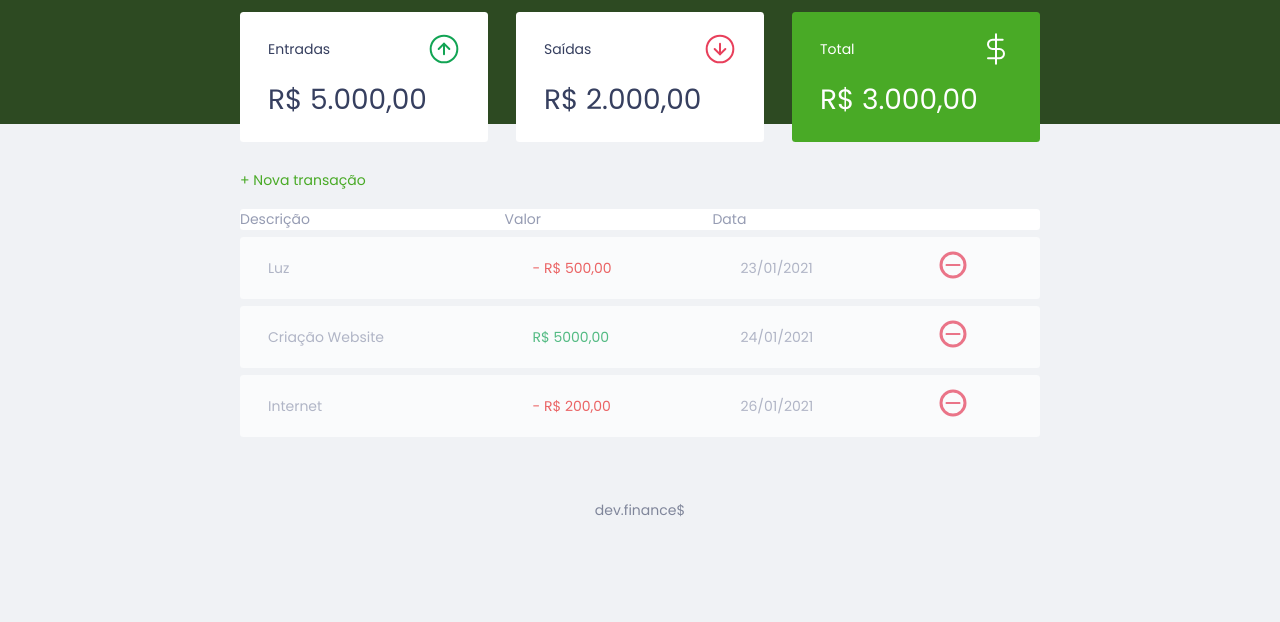
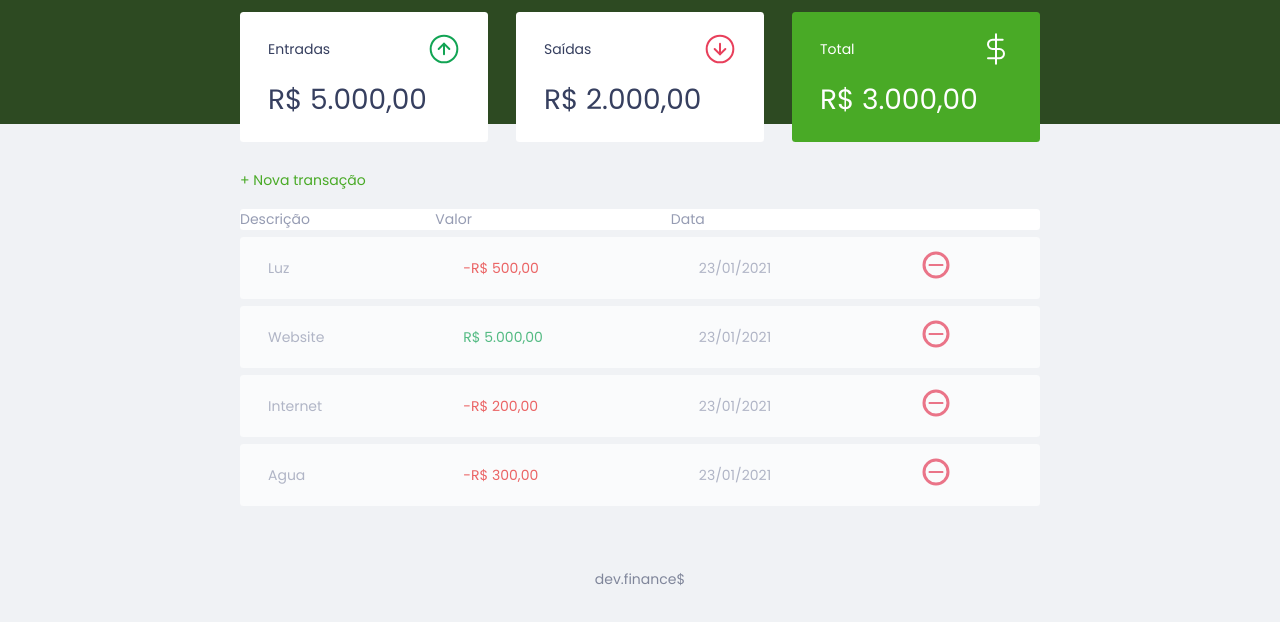
Before and after one commit to Gustavo032/dev.finances, a plain HTML site: page index.html in a window 1280 px wide. Shown: the part 74-696 px from the top of the page. Drawn offline with Linux system fonts and the light colour scheme.

Commit message:
adicionando funcionalidade de inserir uma nova transaçao

```diff
--- a/index.html
+++ b/index.html
@@ -62,32 +62,7 @@
                         </tr>
                     </thead>
                     <tbody>
-                        <tr>
-                            <td class="description">Luz</td>
-                            <td class="expense">- R$ 500,00</td>
-                            <td class="date">23/01/2021</td>
-                            <td>
-                                <img src="./assets/minus.svg" alt="Remover transação">
-                            </td>
-                        </tr>
-
-                        <tr>
-                            <td class="description">Criação Website</td>
-                            <td class="income">R$ 5000,00</td>
-                            <td class="date">24/01/2021</td>
-                            <td>
-                                <img src="./assets/minus.svg" alt="Remover transação">
-                            </td>
-                        </tr>
-
-                        <tr>
-                            <td class="description">Internet</td>
-                            <td class="expense">- R$ 200,00</td>
-                            <td class="date">26/01/2021</td>
-                            <td>
-                                <img src="./assets/minus.svg" alt="Remover transação">
-                            </td>
-                        </tr>
+                        <!-- TRANSAÇÕES AQUI -->
                     </tbody>
                 </table>
             </section>
--- a/script.js
+++ b/script.js
@@ -9,3 +9,95 @@
         modalElement.classList.remove('active')
     }
 }
+
+const transactions = [
+    {
+        id: 1,
+        description: 'Luz',
+        amount: -50000,
+        date: '23/01/2021'
+    },
+
+    {
+        id: 2,
+        description: 'Website',
+        amount: 500000,
+        date: '23/01/2021'
+    },
+
+    {
+        id: 3,
+        description: 'Internet',
+        amount: -20000,
+        date: '23/01/2021'
+    },
+
+    {
+        id: 4,
+        description: 'Agua',
+        amount: -30000,
+        date: '23/01/2021'
+    },
+]
+
+const Transaction = {
+    income (){
+        // somar as entradas
+    },
+
+    expense (){
+        // somar as saídas
+    },
+
+    total (){
+        // entradas - saídas
+    }
+}
+
+const DOM = {
+        transactionsContainer: document.querySelector('#data-table tbody'),
+
+        addTransaction(transaction, index){
+            const tr = document.createElement('tr')
+            tr.innerHTML = DOM.innerHTMLTransaction(transaction)
+
+            DOM.transactionsContainer.appendChild(tr)
+        },
+
+        innerHTMLTransaction(transaction){
+            const CSSclass = transaction.amount > 0 ? "income" : "expense"
+
+            const amount = Utils.formatCurrency(transaction.amount)
+
+            const html = `
+            <td class="description">${transaction.description}</td>
+            <td class="${CSSclass}">${amount}</td>
+            <td class="date">${transaction.date}</td>
+            <td>
+                <img src="./assets/minus.svg" alt="Remover transação">
+            </td>
+            `
+            return html
+        }
+}
+
+const Utils = {
+    formatCurrency (value){
+        const signal = Number(value) < 0 ? "-" : ""
+
+        value = String(value).replace(/\D/g, "")
+
+        value = Number(value) / 100
+
+        value = value.toLocaleString("pt-BR", {
+            style: "currency",
+            currency: "BRL"
+        })
+
+        return signal + value
+    }
+}
+
+transactions.forEach(function(transaction) {
+    DOM.addTransaction(transaction)
+})
--- a/style.css
+++ b/style.css
@@ -1,4 +1,6 @@
-/* GERAL  ---------------- */
+/* -------- GERAL  -------- */
+
+
 :root{
     --dark-blue: #363f5f;
     --green: #49aa26;
@@ -27,8 +29,8 @@ body {
     height: 1px;
     padding: 0;
     margin: -1px;
+    white-space: nowrap;
     clip: rect(0, 0, 0, 0);
-    white-space: nowrap;
     border-width: 0 ;
 }
 
@@ -37,7 +39,7 @@ body {
     margin: auto;
 }
 
-/* TITLES ---------------- */
+/* -------- TITLES -------- */
 h2{
     margin-top: 3.2rem;
     margin-bottom: 0.8rem;
@@ -46,7 +48,10 @@ h2{
     font-weight: normal;
 }
 
-/* LINKS & BUTTONS -------- */
+
+/* -------- LINKS & BUTTONS -------- */
+
+
 a {
     color: var(--green);
     text-decoration: none;
@@ -94,7 +99,10 @@ button:hover{
     opacity: 1;
 }
 
-/* HEADER ---------------- */
+
+/* -------- HEADER -------- */
+
+
 header {
     background-color: #2d4a22;
     padding: 2rem 0 10rem;
@@ -106,7 +114,10 @@ header {
     font-weight: 100;
 }
 
-/* BALANCE ---------------- */
+
+/* -------- BALANCE -------- */
+
+
 #balance{
     margin-top: -8rem;
 }
@@ -116,7 +127,10 @@ header {
     margin-top: 0;
 }
 
-/* CARDS ----------------- */
+
+/* -------- CARDS -------- */
+
+
 .card {
     background-color: #fff;
     color: var(--dark-blue);
@@ -148,7 +162,10 @@ header {
     color: white
 }
 
-/* TABLE =---------------- */
+
+/* -------- TABLE -------- */
+
+
 #transactions {
     display: block;
     width: 100%;
@@ -205,7 +222,7 @@ td.expense {
     color: #e92929
 }
 
-/* MODAL  ---------------- */
+/* -------- MODAL -------- */
 
 .modal-overlay {
     width: 100%;
@@ -237,7 +254,9 @@ td.expense {
 }
 
 
-/* FORM  ------------------ */
+/* -------- FORM  -------- */
+
+
 #form {
     max-width: 500px;
 }
@@ -271,7 +290,10 @@ form input {
     width: 48%;
 }
 
-/* FOOTER ---------------- */
+
+/* -------- FOOTER -------- */
+
+
 footer {
     text-align: center;
     padding: 4rem 0 2rem;
@@ -280,7 +302,10 @@ footer {
     opacity: 0.6
 }
 
-/* Responsive */
+
+/* -------- Responsive -------- */
+
+
 @media (min-width: 800px) {
     html {
         font-size: 87.5%; /* 14px */
```
